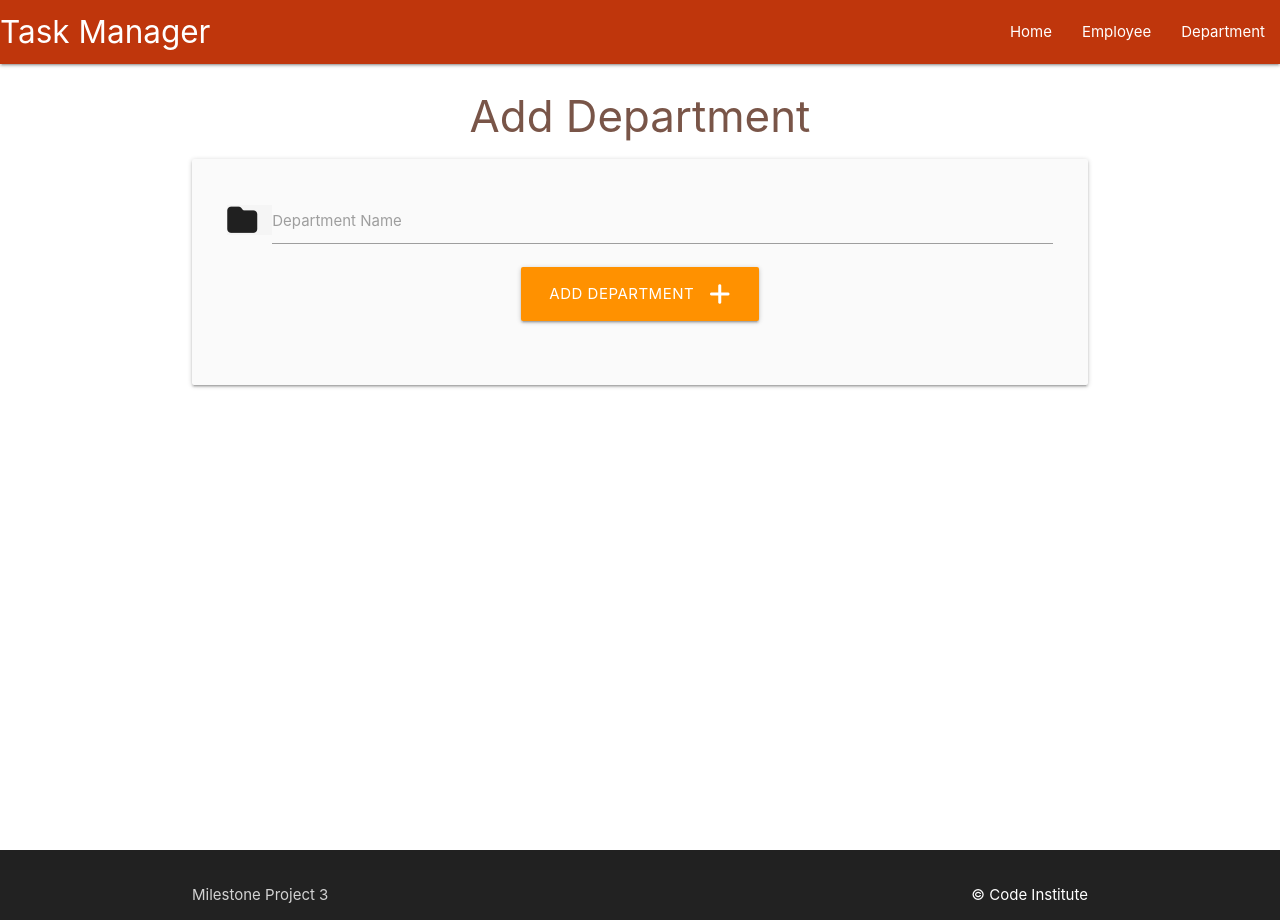
After one commit to struk49/staff-manager, a Flask app: page /add_department in a window 1280 px wide. The commit adds this page. Run offline with Flask 3, Linux system fonts and the light colour scheme; some libraries are stand-ins or nearby versions.

Commit message:
added form

```diff
--- a/staffmanager/routes.py
+++ b/staffmanager/routes.py
@@ -1,4 +1,4 @@
-from flask import render_template
+from flask import render_template, request, redirect, url_for
 from staffmanager import app, db
 from staffmanager.models import Department, Employee
 
@@ -6,3 +6,17 @@ from staffmanager.models import Department, Employee
 @app.route("/")
 def home():
     return render_template("employee.html")
+
+
+@app.route("/department")
+def department():
+    return render_template("department.html")
+
+@app.route("/add_department", methods=["GET", "POST"])
+def add_department():
+    if request.method == "POST":
+        department = Department(department_name=request.form.get("department_name"))
+        db.session.add(department)
+        db.session.commit()
+        return redirect(url_for("department"))
+    return render_template("add_department.html")
--- /dev/null
+++ b/staffmanager/templates/add_department.html
@@ -0,0 +1,28 @@
+{% extends "base.html" %}
+{% block content %}
+
+<h3 class="brown-text darken-4 center-align">Add Department</h3>
+
+<div class="row card-panel grey lighten-5">
+    <form class="col s12" method="POST" action="{{ url_for('add_department') }}">
+        <!----add_department-->
+      <div class="row">
+        <div class="input-field col s12">
+            <i class="fa-solid fa-folder prefix grey darken-4-text text lighten-4"></i>
+          <input id="department_name" name="department_name" minlength="2" maxlength="10" type="text" class="validate" required>
+          <label for="department_name">Department Name</label>
+        </div>
+        <!------submit button-->
+        <div class="row">
+            <div class="col s12 center-align">
+                <button type="submit" class="btn-large orange accent-3">
+                    Add Department <i class="fa-solid fa-plus square right"></i>
+                </button>
+          </div>
+      </div>
+    </form>
+  </div>
+
+
+
+{% endblock %}
--- a/staffmanager/templates/base.html
+++ b/staffmanager/templates/base.html
@@ -17,7 +17,7 @@
             <ul class="right hide-on-med-and-down">
                 <li><a href="{{ url_for('home') }}">Home</a></li>
                 <li><a href="">Employee</a></li>
-                <li><a href="">Department</a></li>
+                <li><a href="{{ url_for('department') }}">Department</a></li>
             </ul>
             </div>
         </nav>
@@ -26,7 +26,7 @@
         <ul class="sidenav" id="mobile-demo">
             <li><a href="{{ url_for('home') }}">Home</a></li>
             <li><a href="">Employee</a></li>
-            <li><a href="">Department</a></li>
+            <li><a href="{{ url_for('department') }}">Department</a></li>
         </ul>
     </header>
 
```
Also changed, not shown: staffmanager/templates/department.html (added, +16 -0 lines).
